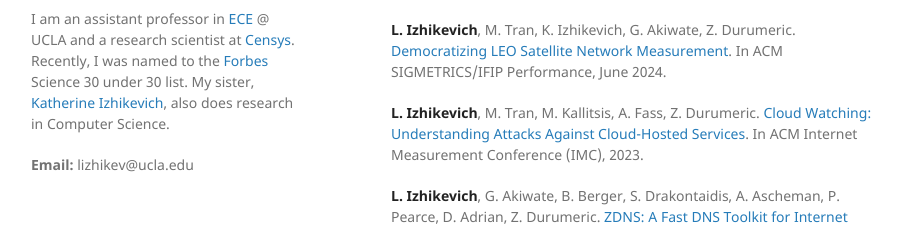
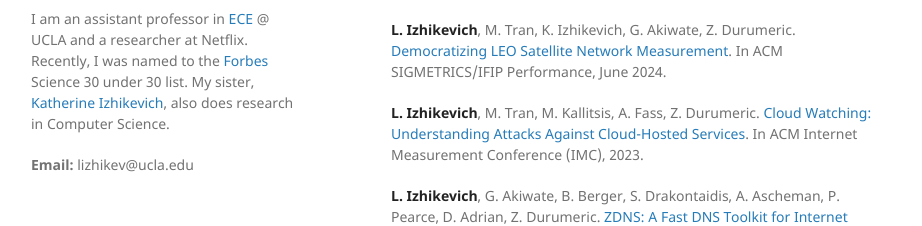
Before and after one commit to LizIzhikevich/lizizhikevich.github.io, a Jekyll site: the page built from tree/pubs.md, in a window 1280 px wide. Shown: the part 370-596 px from the top of the page, without its empty margins (179-1101 px from the left). Built offline with Jekyll 4.4.1, drawn with Linux system fonts in a browser that asks for light colours; the repository's description, which GitHub fills in, is left out.

Commit message:
Update default.html

```diff
--- a/_layouts/default.html
+++ b/_layouts/default.html
@@ -23,7 +23,7 @@
 
 		<p class="view"><br>[<a href="/assets/app_materials/Liz_CV.pdf">CV</a>|<a href="/publications/">Publications</a>|<a href="https://scholar.google.com/citations?user=jO0eK0AAAAAJ&hl=en">Scholar</a>|<a href="/opensource/">Open Source</a>]</p>
 
-		<p class="view">I am an assistant professor in <a href="https://www.ee.ucla.edu">ECE</a> @ UCLA and a research scientist at <a href="https://censys.com">Censys</a>. Recently, I was named to the <a href="https://www.forbes.com/30-under-30/2025/science">Forbes</a> Science 30 under 30 list. My sister, <a href="https://kizhikevich.github.io">Katherine Izhikevich</a>, also does research in Computer Science. </p>
+		<p class="view">I am an assistant professor in <a href="https://www.ee.ucla.edu">ECE</a> @ UCLA and a researcher at Netflix. Recently, I was named to the <a href="https://www.forbes.com/30-under-30/2025/science">Forbes</a> Science 30 under 30 list. My sister, <a href="https://kizhikevich.github.io">Katherine Izhikevich</a>, also does research in Computer Science. </p>
 
         {% if site.github.is_user_page %}
         <p class="view"><b>Email:</b> lizhikev@ucla.edu</p>
```
